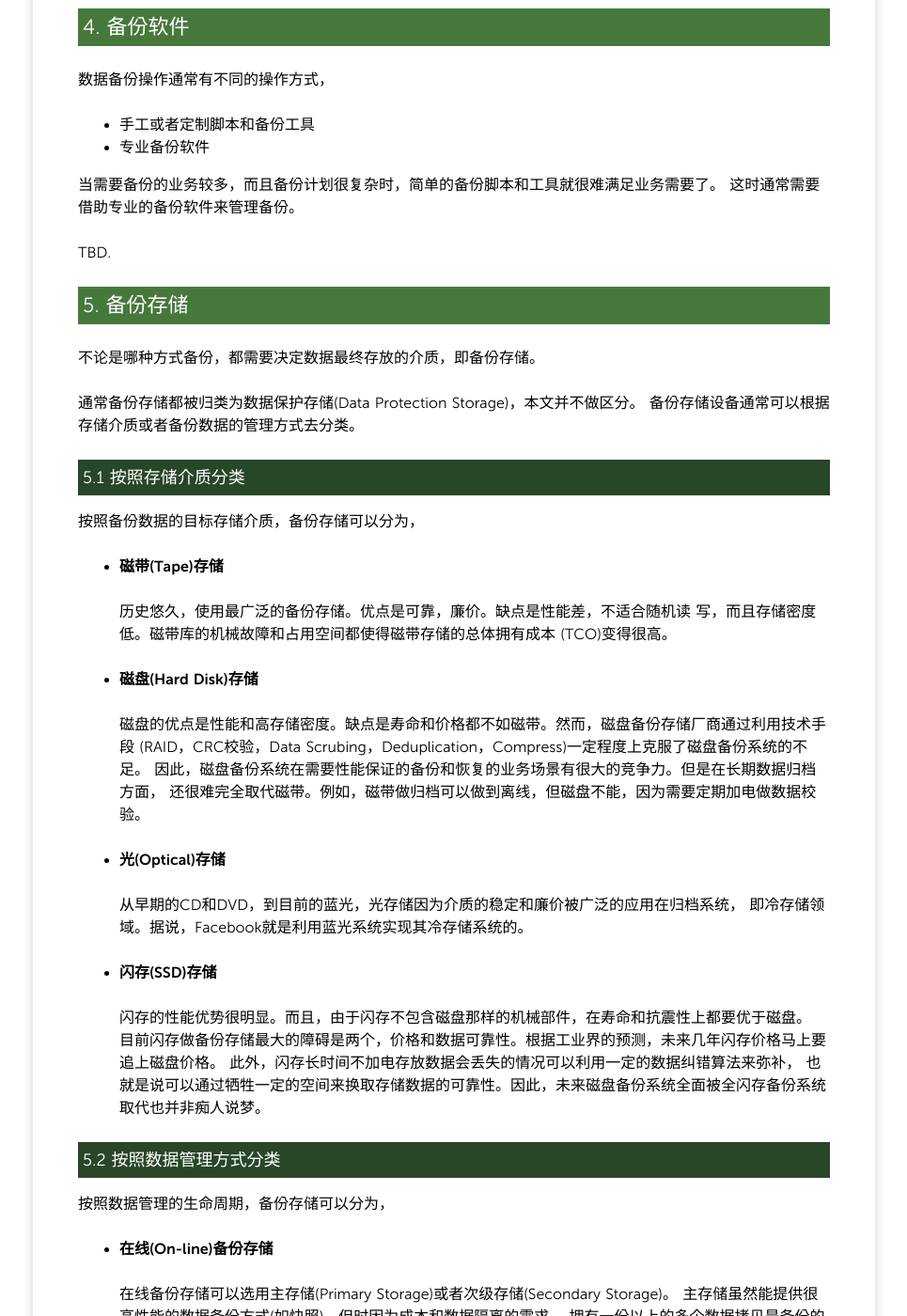
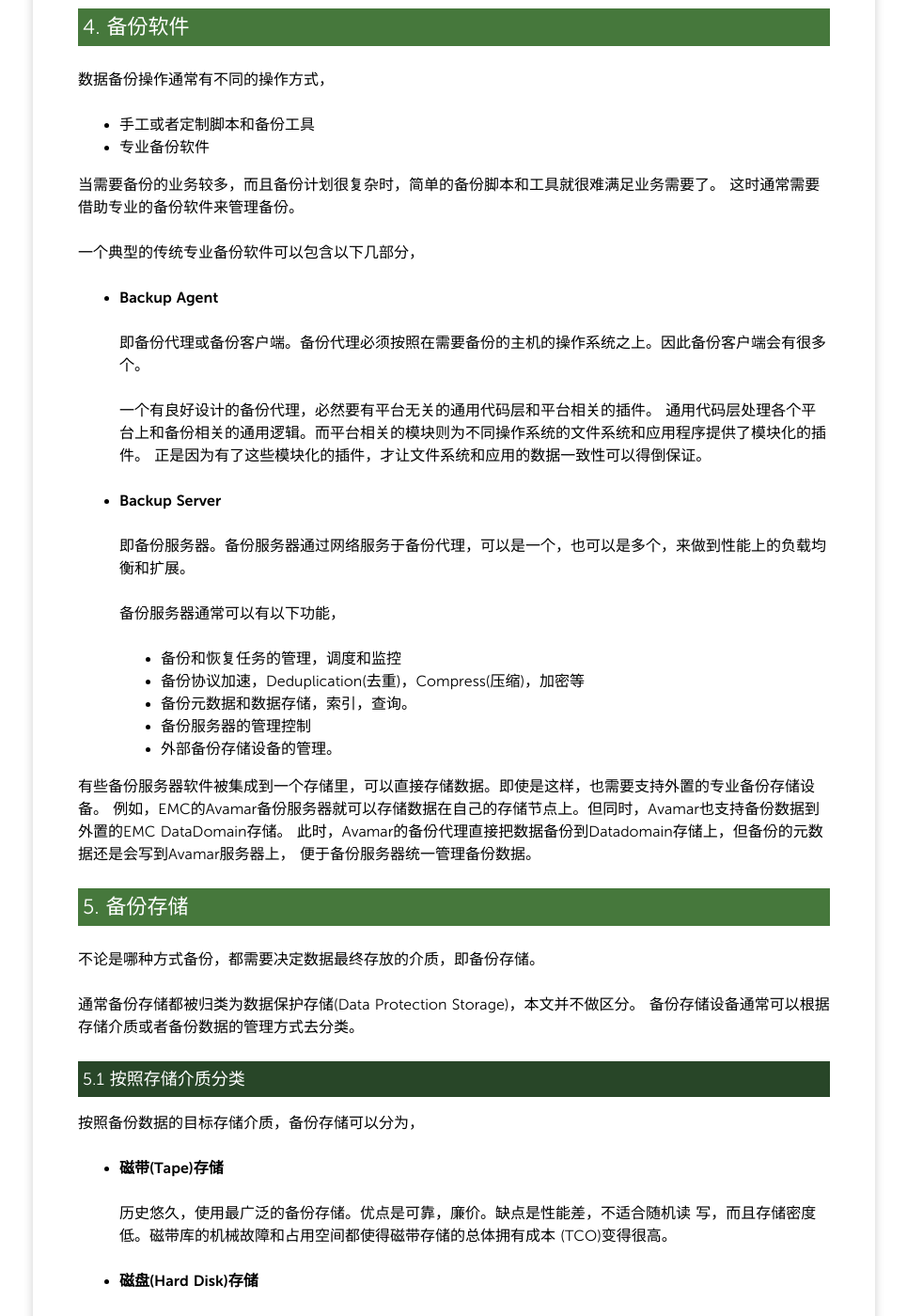
Before and after one commit to yangoliver/yangoliver.github.io, a Jekyll site: the page built from _posts/2016/2016-01-30-data-protection-basic-1.md, in a window 1280 px wide and 1400 px high, scrolled down 3482 px. Shown: the whole window at 94% size, without its empty margins (157-1122 px from the left). Built offline with Jekyll 4.4.1, drawn with Linux system fonts in a browser that asks for light colours; comment, search, counter and statistics services are not loaded.

Commit message:
a new blog: data protection basic - 1

```diff
--- a/_posts/2016/2016-01-30-data-protection-basic-1.md
+++ b/_posts/2016/2016-01-30-data-protection-basic-1.md
@@ -169,7 +169,33 @@ tags:
 当需要备份的业务较多，而且备份计划很复杂时，简单的备份脚本和工具就很难满足业务需要了。
 这时通常需要借助专业的备份软件来管理备份。
 
-TBD.
+一个典型的传统专业备份软件可以包含以下几部分，
+
+- **Backup Agent**
+
+  即备份代理或备份客户端。备份代理必须按照在需要备份的主机的操作系统之上。因此备份客户端会有很多个。
+
+  一个有良好设计的备份代理，必然要有平台无关的通用代码层和平台相关的插件。
+  通用代码层处理各个平台上和备份相关的通用逻辑。而平台相关的模块则为不同操作系统的文件系统和应用程序提供了模块化的插件。
+  正是因为有了这些模块化的插件，才让文件系统和应用的数据一致性可以得倒保证。
+
+
+- **Backup Server**
+
+  即备份服务器。备份服务器通过网络服务于备份代理，可以是一个，也可以是多个，来做到性能上的负载均衡和扩展。
+
+  备份服务器通常可以有以下功能，
+
+  * 备份和恢复任务的管理，调度和监控
+  * 备份协议加速，Deduplication(去重)，Compress(压缩)，加密等
+  * 备份元数据和数据存储，索引，查询。
+  * 备份服务器的管理控制
+  * 外部备份存储设备的管理。
+
+有些备份服务器软件被集成到一个存储里，可以直接存储数据。即使是这样，也需要支持外置的专业备份存储设备。
+例如，EMC的Avamar备份服务器就可以存储数据在自己的存储节点上。但同时，Avamar也支持备份数据到外置的EMC DataDomain存储。
+此时，Avamar的备份代理直接把数据备份到Datadomain存储上，但备份的元数据还是会写到Avamar服务器上，
+便于备份服务器统一管理备份数据。
 
 ### 5. 备份存储
 
```
